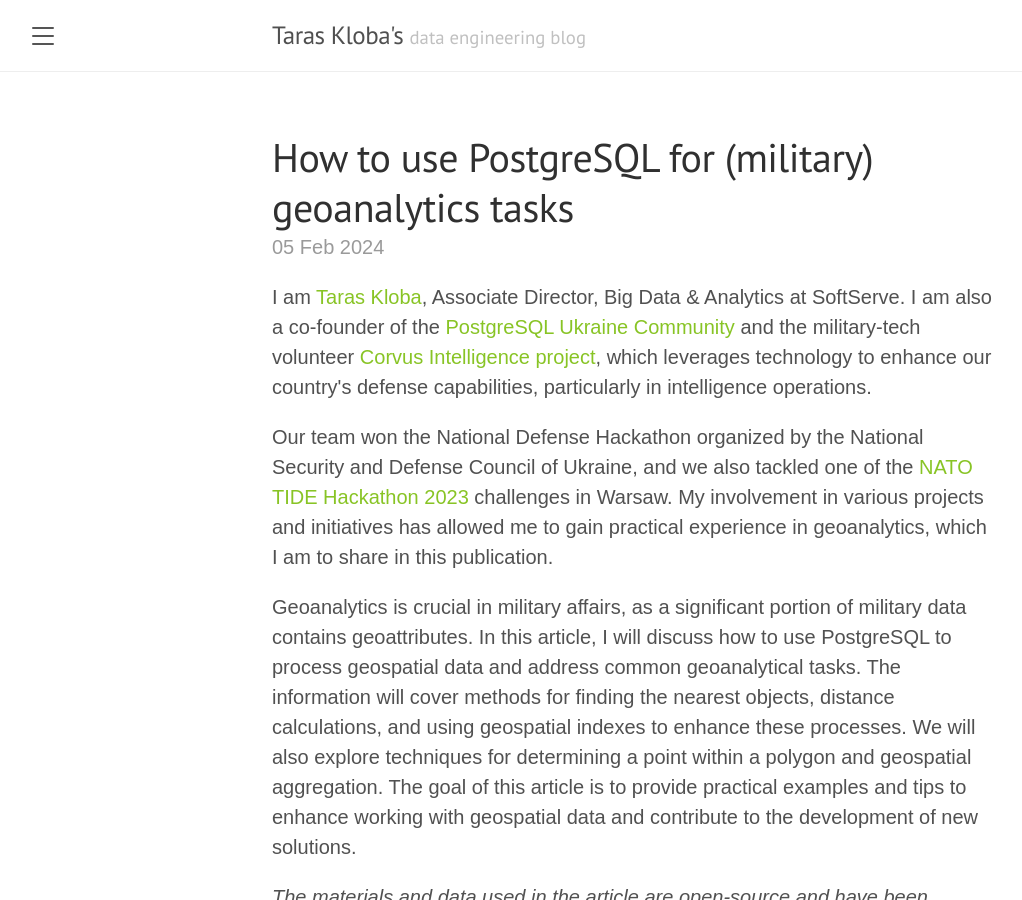
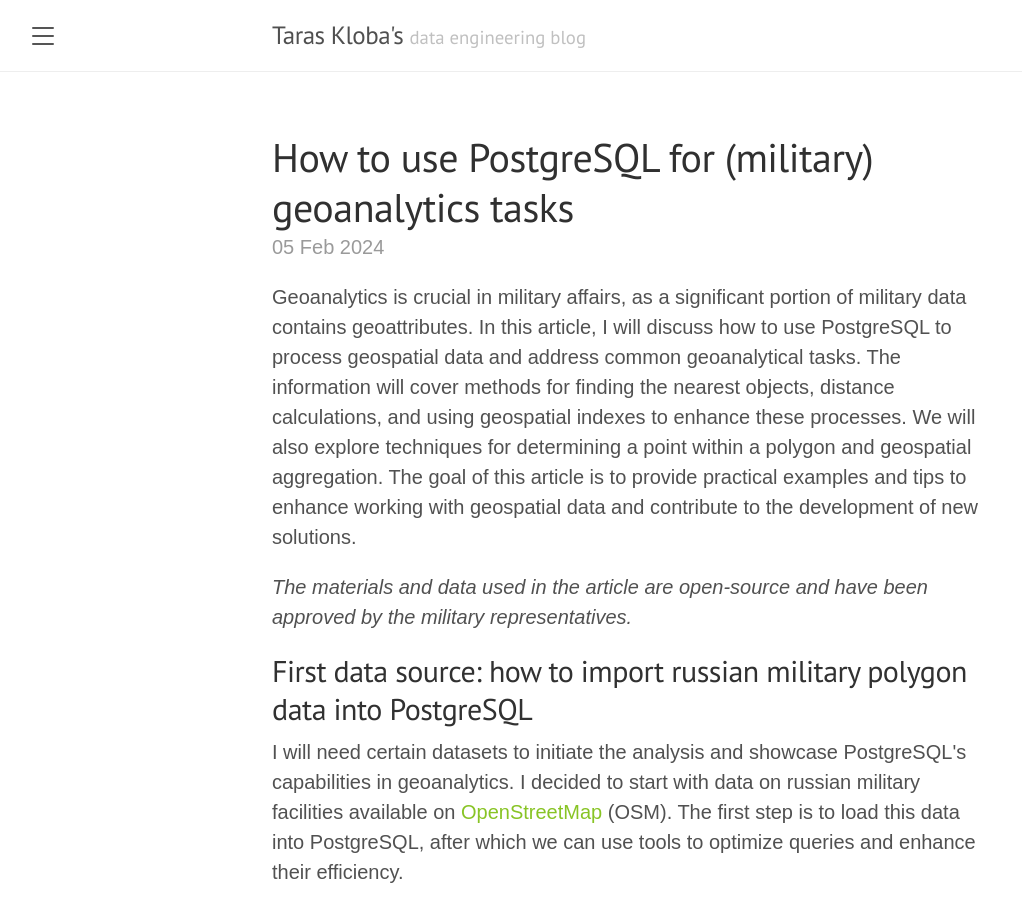
Before and after one commit to kloba/kloba.github.io, a Jekyll site: the page built from _posts/2024-02-05-how-to-use-postgresql-for-military-geoanalytics-tasks.md, in a window 1280 px wide and 900 px high. Shown: the whole window, without its empty margins (8-1030 px from the left). Built offline with Jekyll 4.4.1, drawn with Linux system fonts in a browser that asks for light colours; nearby versions of some CDN libraries.

Commit message:
Update 2024-02-05-how-to-use-postgresql-for-military-geoanalytics-tasks.md

```diff
--- a/_posts/2024-02-05-how-to-use-postgresql-for-military-geoanalytics-tasks.md
+++ b/_posts/2024-02-05-how-to-use-postgresql-for-military-geoanalytics-tasks.md
@@ -2,22 +2,6 @@
 layout: post
 title: How to use PostgreSQL for (military) geoanalytics tasks
 ---
-
-I am [Taras Kloba](https://www.linkedin.com/in/kloba/), Associate
-Director, Big Data & Analytics at SoftServe. I am also a co-founder of
-the [PostgreSQL Ukraine
-Community](https://www.facebook.com/groups/postgresql.ua/) and the
-military-tech volunteer [Corvus Intelligence
-project](https://corvusintell.com/), which leverages technology to
-enhance our country\'s defense capabilities, particularly in
-intelligence operations.
-
-Our team won the National Defense Hackathon organized by the National
-Security and Defense Council of Ukraine, and we also tackled one of the
-[NATO TIDE Hackathon 2023](https://dou.ua/forums/topic/44001/)
-challenges in Warsaw. My involvement in various projects and initiatives
-has allowed me to gain practical experience in geoanalytics, which I am
-to share in this publication.
 
 Geoanalytics is crucial in military affairs, as a significant portion of
 military data contains geoattributes. In this article, I will discuss
@@ -427,9 +411,8 @@
 The visualization of this analysis looks like this:
 
 ![](/imgs/geoanalytics-postgresql/image12.png)
-
-Visualization of the density of military objects in russia and the
-temporarily occupied Autonomous Republic of Crimea using H3 hexagons
+_Visualization of the density of military objects in russia and the
+temporarily occupied Autonomous Republic of Crimea using H3 hexagons_
 
 Using H3 for aggregating geospatial data significantly enhances
 analytical capabilities, allowing for a more profound interpretation and
```
